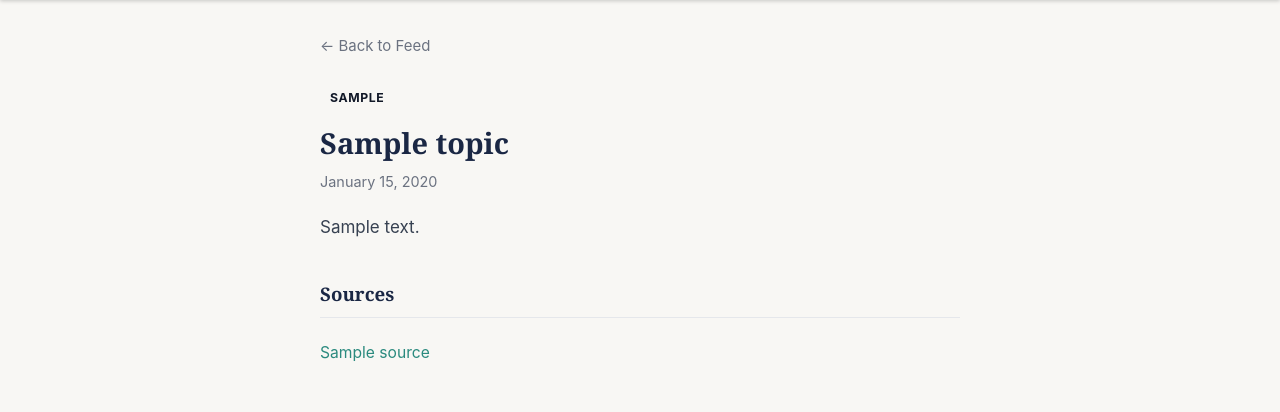
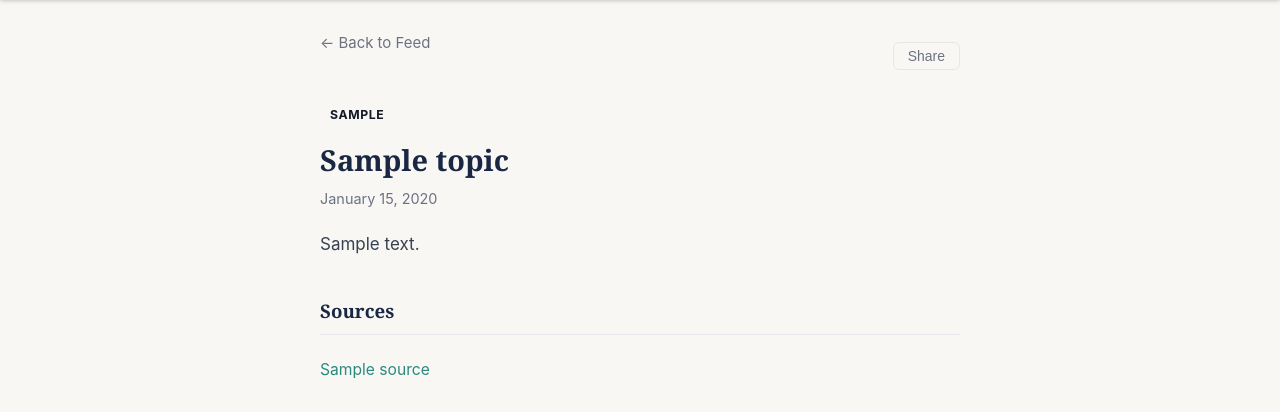
Before and after one commit to nbk5876/pulse, a Flask app: page /topic/1 in a window 1280 px wide. Shown: the part 56-468 px from the top of the page. Run offline with Flask 3, Linux system fonts and the light colour scheme; the visitor is signed in with stand-in values (Sample User, id 1); tables that the repository leaves empty hold one stand-in row (values such as "Sample post").

Commit message:
Add share button to topic detail page - closes #2
Co-Authored-By: Claude Sonnet 4.6 <noreply@anthropic.com>

```diff
--- a/static/css/main.css
+++ b/static/css/main.css
@@ -194,6 +194,17 @@ img { max-width: 100%; }
   margin-bottom: 24px;
 }
 .back-link:hover { color: var(--teal); text-decoration: none; }
+.topic-detail-header { display: flex; justify-content: space-between; align-items: center; margin-bottom: 20px; }
+.share-btn {
+  font-size: 0.82rem;
+  padding: 5px 14px;
+  background: none;
+  border: 1px solid var(--border);
+  border-radius: 6px;
+  cursor: pointer;
+  color: var(--muted);
+}
+.share-btn:hover { background: #f0f2f5; color: var(--navy); }
 .section-title {
   font-family: Georgia, serif;
   font-size: 1.1rem;
--- a/templates/topic_detail.html
+++ b/templates/topic_detail.html
@@ -4,7 +4,10 @@
 {% block content %}
 <div class="page-container page-container-narrow">
 
-  <a href="/feed" class="back-link">← Back to Feed</a>
+  <div class="topic-detail-header">
+    <a href="/feed" class="back-link">← Back to Feed</a>
+    <button class="share-btn" onclick="copyTopicUrl(this)">Share</button>
+  </div>
 
   <article class="topic-article">
     {% if topic.category %}
@@ -72,3 +75,14 @@
 
 </div>
 {% endblock %}
+
+{% block scripts %}
+<script>
+function copyTopicUrl(btn) {
+  navigator.clipboard.writeText(window.location.href).then(() => {
+    btn.textContent = 'Copied!';
+    setTimeout(() => btn.textContent = 'Share', 2000);
+  });
+}
+</script>
+{% endblock %}
```
